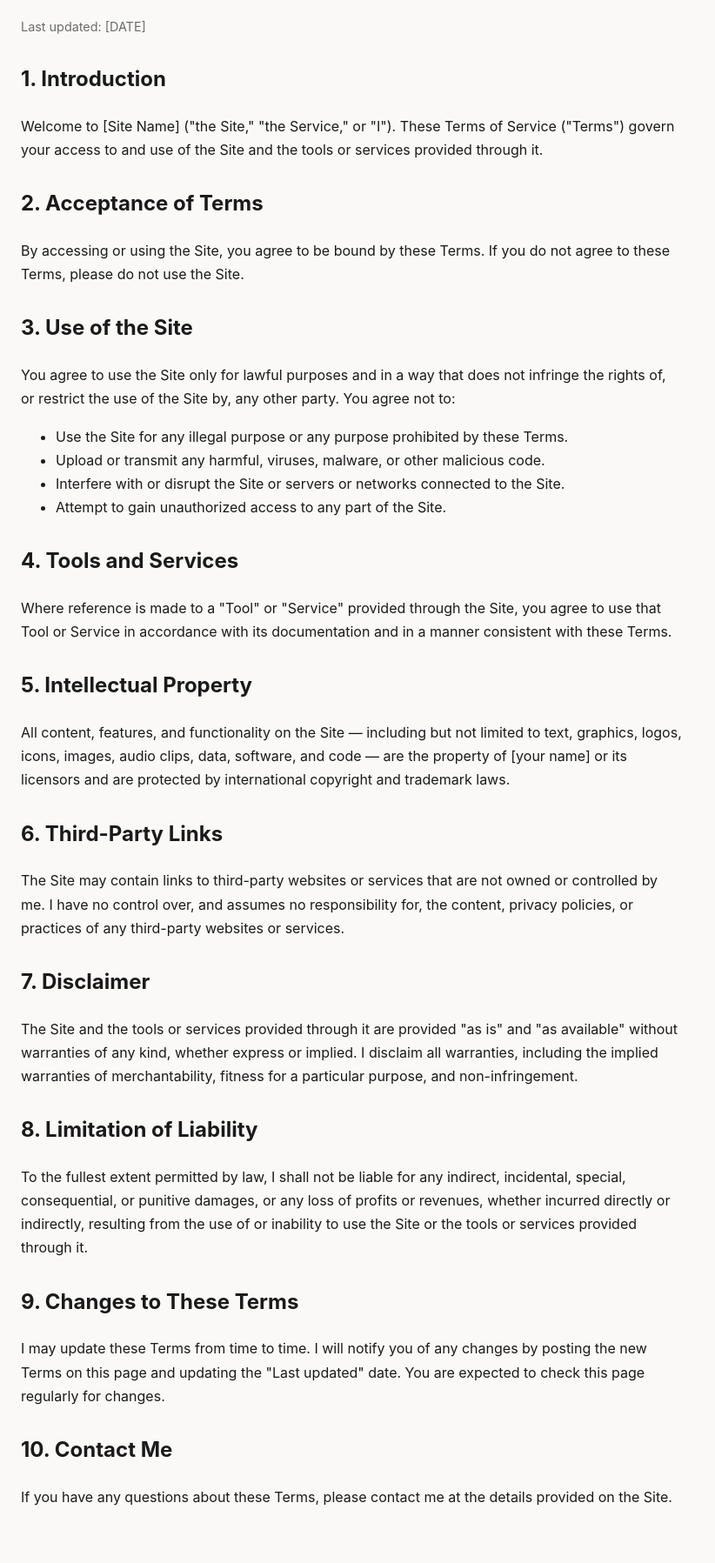
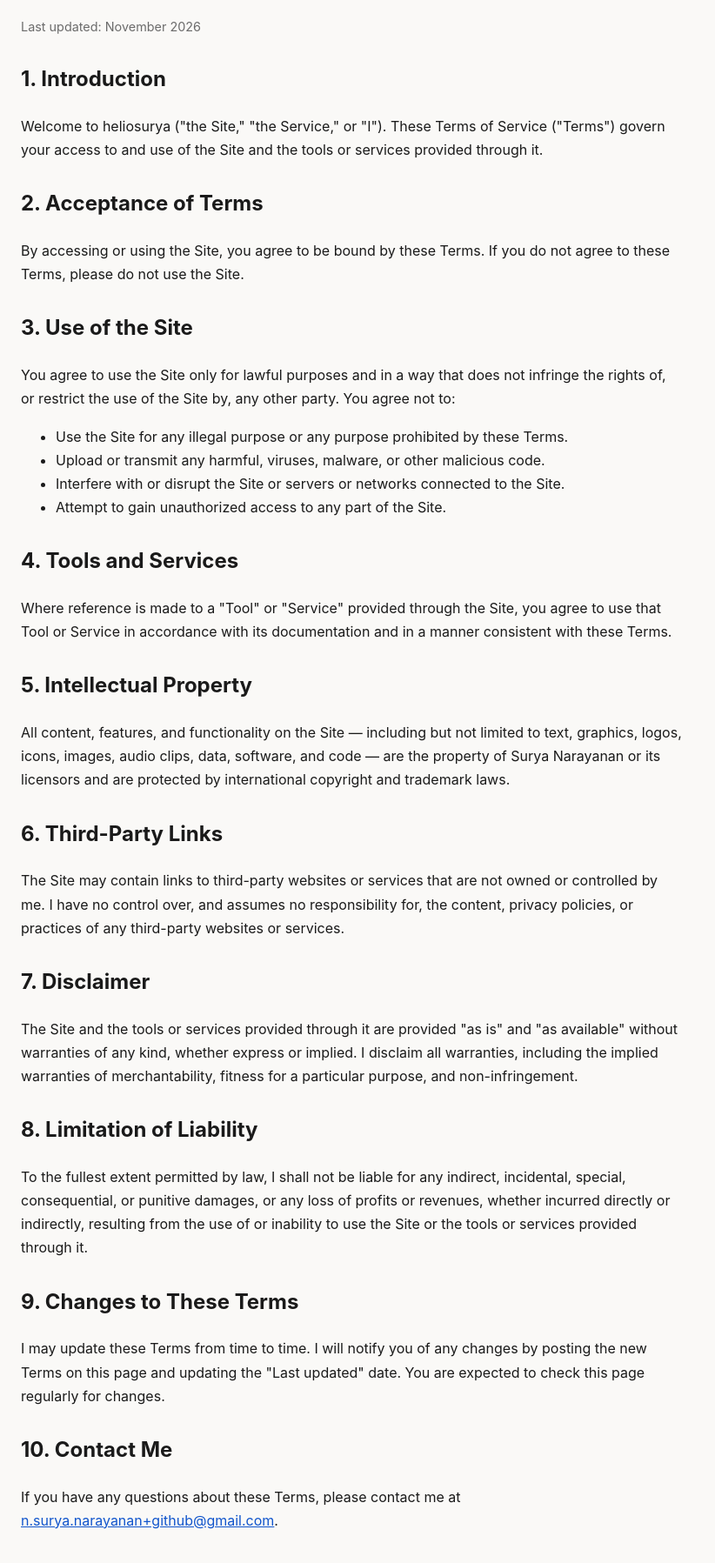
Before and after one commit to heliosurya/heliosurya.github.io, a plain HTML site: page tos.html in a window 1280 px wide. Shown: the part 89-1886 px from the top of the page at 87% size, without its empty margins (0-822 px from the left). Drawn offline with Linux system fonts and the light colour scheme.

Commit message:
Update contact info: LinkedIn, Cal.com scheduler, email; fix privacy and TOS with real names

```diff
--- a/tos.html
+++ b/tos.html
@@ -33,10 +33,10 @@
 <body>
   <main>
     <h1>Terms of Service</h1>
-    <p class="meta">Last updated: [DATE]</p>
+    <p class="meta">Last updated: November 2026</p>
 
     <h2>1. Introduction</h2>
-    <p>Welcome to [Site Name] ("the Site," "the Service," or "I"). These Terms of Service ("Terms") govern your access to and use of the Site and the tools or services provided through it.</p>
+    <p>Welcome to heliosurya ("the Site," "the Service," or "I"). These Terms of Service ("Terms") govern your access to and use of the Site and the tools or services provided through it.</p>
 
     <h2>2. Acceptance of Terms</h2>
     <p>By accessing or using the Site, you agree to be bound by these Terms. If you do not agree to these Terms, please do not use the Site.</p>
@@ -54,7 +54,7 @@
     <p>Where reference is made to a "Tool" or "Service" provided through the Site, you agree to use that Tool or Service in accordance with its documentation and in a manner consistent with these Terms.</p>
 
     <h2>5. Intellectual Property</h2>
-    <p>All content, features, and functionality on the Site — including but not limited to text, graphics, logos, icons, images, audio clips, data, software, and code — are the property of [your name] or its licensors and are protected by international copyright and trademark laws.</p>
+    <p>All content, features, and functionality on the Site — including but not limited to text, graphics, logos, icons, images, audio clips, data, software, and code — are the property of Surya Narayanan or its licensors and are protected by international copyright and trademark laws.</p>
 
     <h2>6. Third-Party Links</h2>
     <p>The Site may contain links to third-party websites or services that are not owned or controlled by me. I have no control over, and assumes no responsibility for, the content, privacy policies, or practices of any third-party websites or services.</p>
@@ -69,7 +69,7 @@
     <p>I may update these Terms from time to time. I will notify you of any changes by posting the new Terms on this page and updating the "Last updated" date. You are expected to check this page regularly for changes.</p>
 
     <h2>10. Contact Me</h2>
-    <p>If you have any questions about these Terms, please contact me at the details provided on the Site.</p>
+    <p>If you have any questions about these Terms, please contact me at <a href="mailto:n.surya.narayanan+github@gmail.com">n.surya.narayanan+github@gmail.com</a>.</p>
   </main>
 </body>
 </html>
```
Also changed, not shown: index.html (+1 -1 lines), privacy.html (+3 -3 lines).
